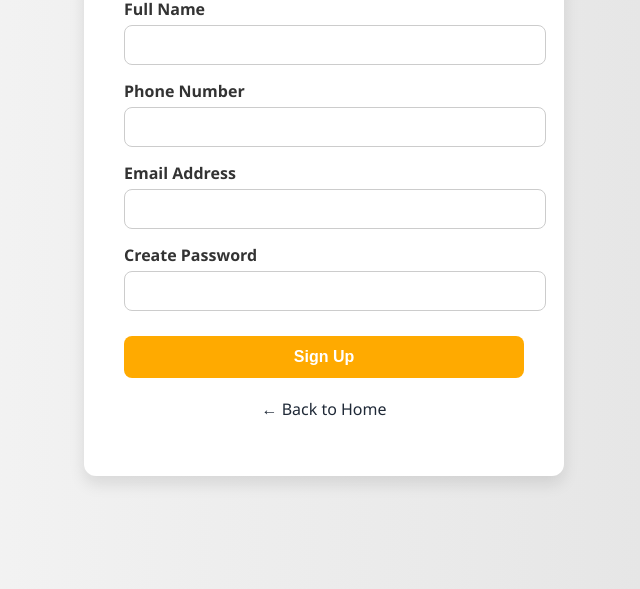
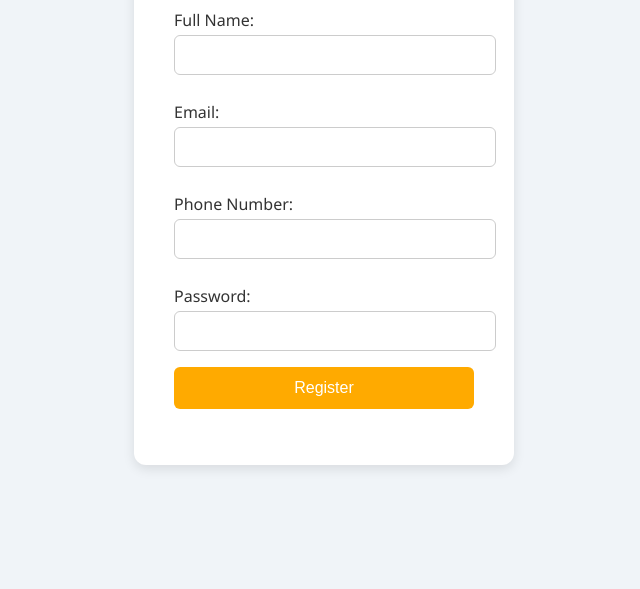
Before and after one commit to clickbuild2000-star/build, a plain HTML site: page signup.html in a window 1280 px wide. Shown: the part 227-816 px from the top of the page, without its empty margins (316-956 px from the left). Drawn offline with Linux system fonts and the light colour scheme.

Commit message:
עדכון תיקון כפילות

```diff
--- a/signup.css
+++ b/signup.css
@@ -1,71 +1,63 @@
 body {
-  background: linear-gradient(to right, #f8f8f8, #e0e0e0);
   font-family: 'Segoe UI', sans-serif;
+  background: #f0f4f8;
   display: flex;
   justify-content: center;
   align-items: center;
   height: 100vh;
+  margin: 0;
 }
 
 .signup-container {
-  background-color: #ffffff;
+  background: white;
   padding: 40px;
   border-radius: 12px;
-  box-shadow: 0 8px 16px rgba(0,0,0,0.1);
-  width: 90%;
-  max-width: 400px;
-}
-
-.signup-container h2 {
-  margin-bottom: 20px;
-  color: #1f2937;
+  box-shadow: 0 4px 12px rgba(0, 0, 0, 0.1);
+  width: 300px;
   text-align: center;
 }
 
-.signup-container label {
+.signup-container h1 {
+  margin-bottom: 24px;
+  color: #1f2937;
+}
+
+label {
   display: block;
-  margin-top: 15px;
-  font-weight: bold;
+  text-align: left;
+  margin: 10px 0 4px;
   color: #333;
 }
 
-.signup-container input {
+input[type="text"],
+input[type="email"],
+input[type="password"] {
   width: 100%;
   padding: 10px;
-  margin-top: 5px;
-  border-radius: 8px;
+  margin-bottom: 16px;
   border: 1px solid #ccc;
+  border-radius: 6px;
   font-size: 16px;
 }
 
-.signup-container button {
-  width: 100%;
-  padding: 12px;
-  margin-top: 25px;
+button[type="submit"] {
   background-color: #ffaa00;
   color: white;
   border: none;
-  border-radius: 8px;
+  padding: 12px;
+  width: 100%;
   font-size: 16px;
-  font-weight: bold;
+  border-radius: 6px;
   cursor: pointer;
-  transition: background-color 0.3s ease;
+  transition: background-color 0.3s;
 }
 
-.signup-container button:hover {
+button[type="submit"]:hover {
   background-color: #e69900;
 }
 
-.back-link {
-  margin-top: 20px;
-  text-align: center;
+#successMessage {
+  margin-top: 16px;
+  color: green;
+  font-weight: bold;
 }
-
-.back-link a {
-  color: #1f2937;
-  text-decoration: none;
-}
-
-.back-link a:hover {
-  text-decoration: underline;
-}
--- a/signup.html
+++ b/signup.html
@@ -1,34 +1,33 @@
 <!DOCTYPE html>
 <html lang="en">
 <head>
-  <meta charset="UTF-8" />
-  <meta name="viewport" content="width=device-width, initial-scale=1.0"/>
-  <title>Craftix - Sign Up</title>
-  <link rel="stylesheet" href="signup.css" />
+    <meta charset="UTF-8" />
+    <meta name="viewport" content="width=device-width, initial-scale=1.0"/>
+    <title>Signup - Craftix</title>
+    <link rel="stylesheet" href="signup.css" />
 </head>
 <body>
 
-  <div class="signup-container">
-    <h2>Register to Craftix</h2>
-    <form action="#" method="post">
-      <label for="fullname">Full Name</label>
-      <input type="text" id="fullname" name="fullname" required />
+<div class="signup-container">
+    <h1>Sign Up</h1>
+    <form id="signup-form">
+        <label for="fullname">Full Name:</label>
+        <input type="text" id="fullname" name="fullname" required>
 
-      <label for="phone">Phone Number</label>
-      <input type="tel" id="phone" name="phone" required />
+        <label for="email">Email:</label>
+        <input type="email" id="email" name="email" required>
 
-      <label for="email">Email Address</label>
-      <input type="email" id="email" name="email" required />
+        <label for="phone">Phone Number:</label>
+        <input type="text" id="phone" name="phone" required>
 
-      <label for="password">Create Password</label>
-      <input type="password" id="password" name="password" required />
+        <label for="password">Password:</label>
+        <input type="password" id="password" name="password" required>
 
-      <button type="submit">Sign Up</button>
+        <button type="submit">Register</button>
     </form>
-    <p class="back-link">
-      <a href="index.html">← Back to Home</a>
-    </p>
-  </div>
+    <p id="successMessage"></p>
+</div>
 
+<script src="signup.js"></script>
 </body>
 </html>
--- /dev/null
+++ b/signup.js
@@ -0,0 +1,15 @@
+document.getElementById("signup-form").addEventListener("submit", function (e) {
+    e.preventDefault();
+
+    const fullName = document.getElementById("fullname").value.trim();
+    const email = document.getElementById("email").value.trim();
+    const phone = document.getElementById("phone").value.trim();
+    const password = document.getElementById("password").value;
+
+    if (fullName && email && phone && password) {
+        document.getElementById("successMessage").textContent = "Registration successful!";
+        this.reset();
+    } else {
+        document.getElementById("successMessage").textContent = "Please fill out all fields.";
+    }
+});
```
Also changed, not shown: index.html (+8 -87 lines).
